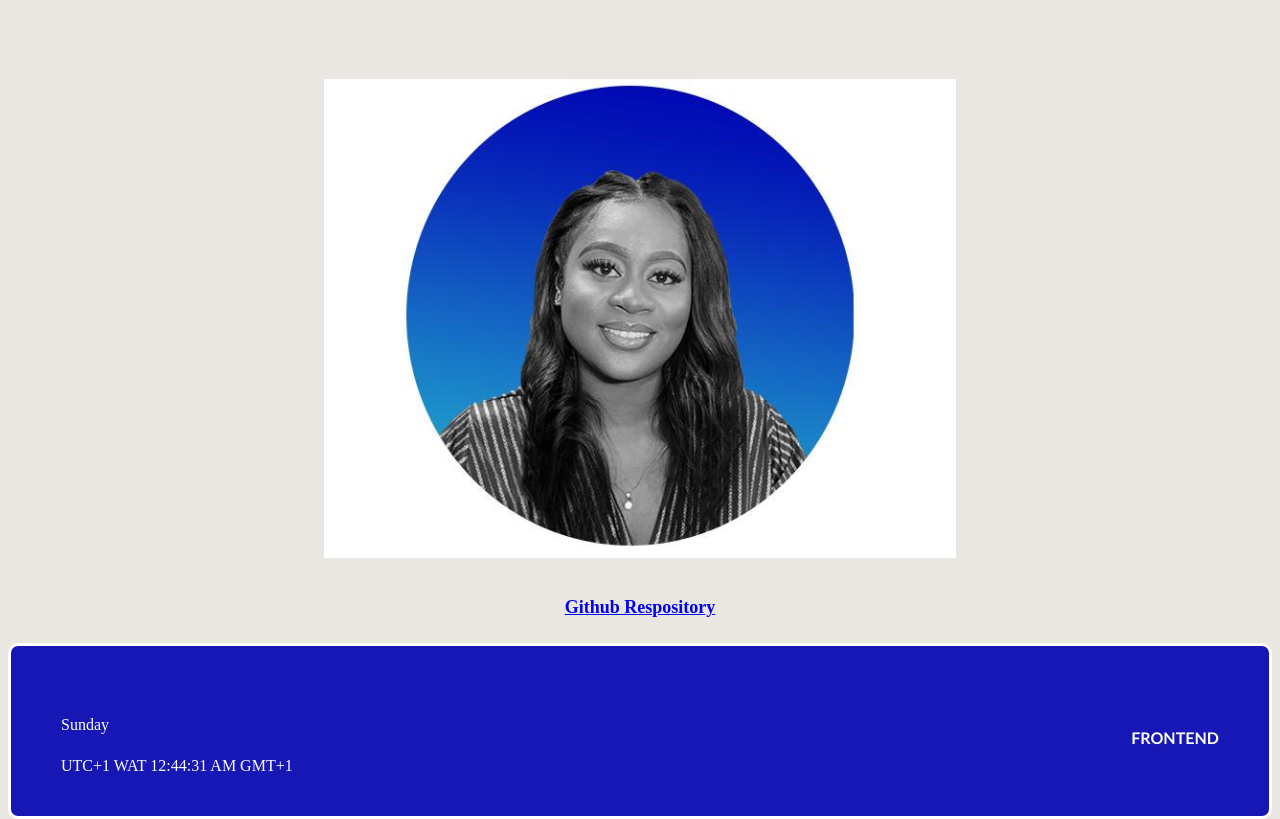
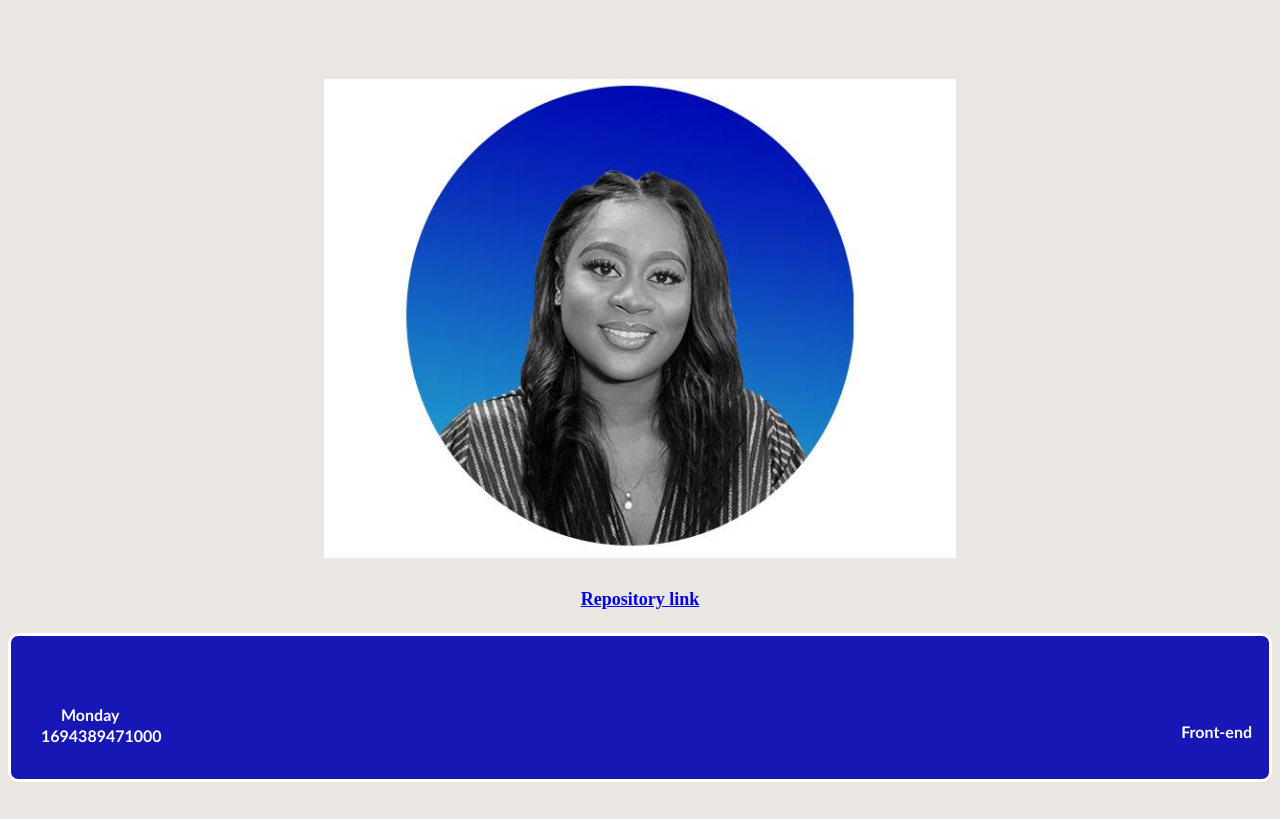
Before and after one commit to FavourJumoke/hngx-stageone, a plain HTML site: page index.html in a window 1280 px wide. Shown: the part 121-940 px from the top of the page. After the commit the page ends 903 px from the top, so only its background shows below. Drawn offline with Linux system fonts and the light colour scheme.

Commit message:
new commit

```diff
--- a/index.html
+++ b/index.html
@@ -7,20 +7,23 @@
     <link rel="stylesheet" href="main.css" />
 </head>
 <body>
- <header>
-<div  class="texts">
-<h1 data-testid="slackUserName">Favour_Joseph</h1>
-<img data-testid="slackDisplayImage" src="slackDisplayImage.jpg" alt="Favour Joseph">
-</div>
-</header>
-<footer>
-    <p data-testid="currentDayOfTheWeek" id="current-day"></p>
-    <p data-testid="currentUTCTime" id="utc-time">UTC+1 WAT 12:16pm</p>
-   <h3 data-testid="myTrack">FRONTEND</h3>
+  <!-- My Slack Name -->
+  <h1 id="slack-name" data-testid="slackUserName">Favour_Joseph</h1>
+
+  <!-- My Slack Display Picture -->
+  <img id="slack-display-image" src="slackDisplayImage.jpg" alt="Favour_Joseph" data-testid="slackDisplayImage">
+  <footer>
+  <!--Day of the Week -->
+  <p id="current-day" data-testid="currentDayOfTheWeek"></p>
+
+  <!-- Current UTC Time -->
+  <p id="current-utc-time" data-testid="currentUTCTime"></p>
 </footer>
-<div class="image and link">
-        <p><a data-testid="githubURL"  href= "https://github.com/FavourJumoke/hngx-stageone">Github Respository</a></p>
-       </div>
+  <!--My Track -->
+  <p id="my-track" data-testid="myTrack">Front-end</p>
+
+  <!-- github link -->
+  <p><a href="https://github.com/FavourJumoke/hngx-stageone" id="repo-link">Repository link</a></p>
        <script src="index.js"></script>
 </body>
 </html>
--- a/index.js
+++ b/index.js
@@ -1,33 +1,16 @@
-function updateTime() {
-    const utcTimeElement = document.getElementById("utc-time");
-    const now = new Date();
+function updateData() {
+    const daysOfWeek = ['Monday', 'Tuesday', 'wednesday', 'Thursday', 'Friday', 'Saturday', 'Sunday'];
+    const currentDate = new Date();
+    const currentDayOfWeek = daysOfWeek[currentDate.getUTCDay()];
+    const currentUTCTime = currentDate.getTime();
 
-    const options = {
-        timeZone: "Africa/Lagos",
-        hour12: true,
-        hour: 'numeric',
-        minute: 'numeric',
-        second: 'numeric',
-        timeZoneName: 'short'
-    };
-
-    const timeString = now.toLocaleString("en-US", options);
-    utcTimeElement.textContent = `UTC+1 WAT ${timeString}`;
+    document.getElementById("current-day").textContent = currentDayOfWeek;
+    document.getElementById("current-utc-time").textContent = currentUTCTime;
 }
 
-// Update the time every second (1000 milliseconds)
-setInterval(updateTime, 1000);
+updateData();
 
-// Call updateTime() immediately to display the time on page load
-updateTime();
+setInterval(updateData, 1000);
 
-
-
-function updateDayOfWeek() {
-    const daysOfWeek = ["Sunday", "Monday", "Tuesday", "Wednesday", "Thursday", "Friday", "Saturday"];
-    const now = new Date();
-    const dayOfWeekString = daysOfWeek[now.getDay()];
-    document.getElementById('current-day').textContent = dayOfWeekString;
-}
-updateDayOfWeek(); // Initial update
-setInterval(updateDayOfWeek, 1000 * 60 * 60 * 24);
+document.getElementById("slack-name").textContent = "Favour_Joseph";
+document.getElementById("my-track").textContent = "Front-end";
--- a/main.css
+++ b/main.css
@@ -15,13 +15,14 @@ border-style: solid;
 
 }
 
-h3{
+#my-track{
     display: block;
-    font-size: medium;
+    font-weight: bold;
     font-family: 'Gill Sans', 'Gill Sans MT', Calibri, 'Trebuchet MS', sans-serif;
     color: white;
     text-align: right;
-    margin-top: -70px;
+    margin-top: -80px;
+    padding: 20px;
 
 
 }
@@ -29,7 +30,8 @@ body{
     background-color: rgb(234, 230, 225);
 }
 
-img {
+#slack-display-image
+    {
     display: block;
     margin-left: auto;
     margin-right: auto;
@@ -38,9 +40,9 @@ img {
    padding: 55px;
 }
 
-a{
+#repo-link {
     display: block;
-    margin: -250px auto 0;
+    margin: -200px auto 0;
    font-size: large;
     font-weight: bold;
   text-align: center;
@@ -54,25 +56,25 @@ footer{
     padding: 50px;
     border: 10px;
     line-height: 1.6em;
-    margin-top: 30px;
+    margin-top: 20px;
 border-radius: 10px;
 border-width: 3px;
 border-style: solid;
 }
 
-#currentUTCTime{
+
+#current-utc-time{
    font-weight: bold;
    font-family: 'Gill Sans', 'Gill Sans MT', Calibri, 'Trebuchet MS', sans-serif;
     text-align: left;
     margin: -20px;
 }
 
-#currentDayOfTheWeek{
+#current-day {
     display: block;
    font-weight: bold;
     font-family: 'Gill Sans', 'Gill Sans MT', Calibri, 'Trebuchet MS', sans-serif;
-    display: block;
-    text-align: right;
-    margin: -20px;
+   text-align: left;
+
 
 }
```
